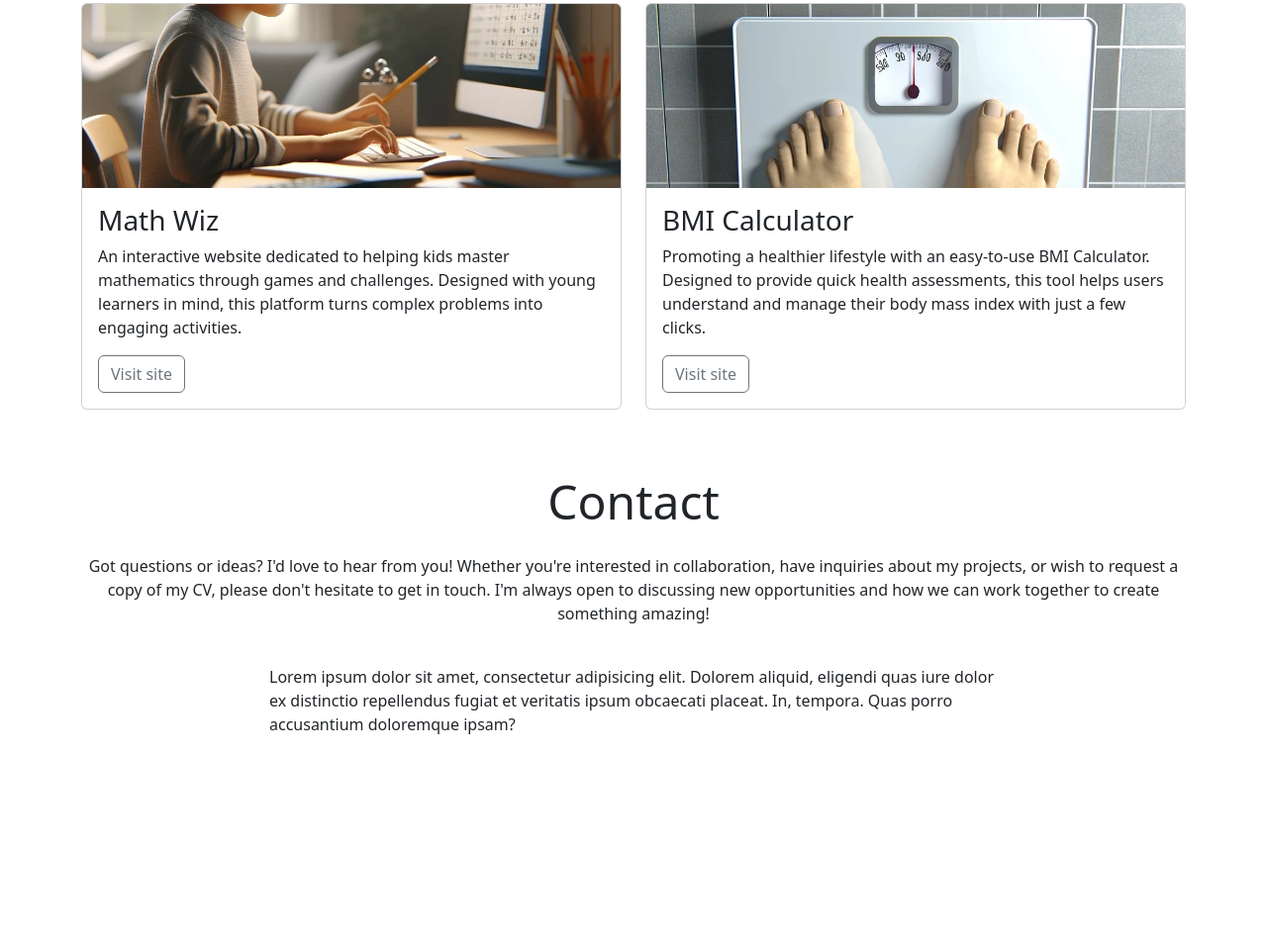
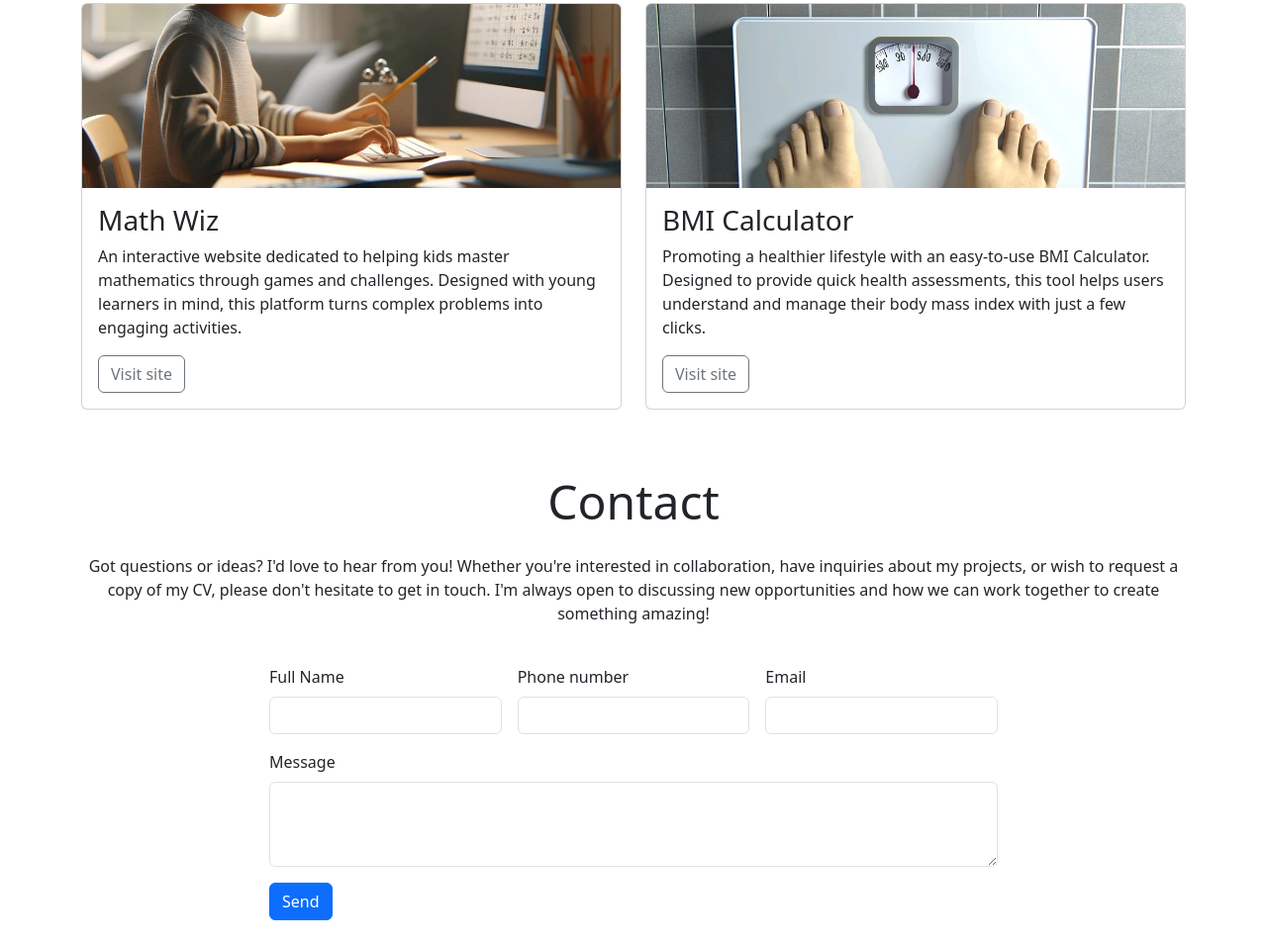
Before and after one commit to ElFalch/Portfolio, a plain HTML site: page index.html in a window 1280 px wide. Shown: the part 1421-2375 px from the top of the page at 99% size. Before the commit the page ends 2165 px from the top, so only its background shows below. Drawn offline with nearby package versions, Linux system fonts and the light colour scheme.

Commit message:
added contact from

```diff
--- a/index.html
+++ b/index.html
@@ -188,12 +188,33 @@
                     touch. I'm always open to discussing new opportunities and how we
                     can work together to create something amazing!</p>
             </div>
-            <div class="col-12 col-md-10 col-lg-8">
-                Lorem ipsum dolor sit amet, consectetur adipisicing elit. Dolorem aliquid, eligendi quas iure dolor ex distinctio repellendus fugiat et veritatis ipsum obcaecati placeat. In, tempora. Quas porro accusantium doloremque ipsam?
-
+            <div class="col-12 col-md-10 col-lg-8 mb-4">
+                <!-- Add your form here -->
+                <form class="row g-3">
+                    <div class="col-lg-4">
+                        <label for="full-name" class="form-label">Full Name</label>
+                        <input type="text" class="form-control" id="full-name">
+                    </div>
+                    <div class="col-lg-4">
+                        <label for="phonenumber" class="form-label">Phone number</label>
+                        <input type="number" class="form-control" id="phonenumber">
+                    </div>
+                    <div class="col-lg-4">
+                        <label for="email" class="form-label">Email</label>
+                        <input type="email" class="form-control" id="email">
+                    </div>
+                    <div class="col-12">
+                        <label for="message" class="form-label">Message</label>
+                        <textarea class="form-control" id="message" rows="3"></textarea>
+                    </div>
+                    <div class="col-12">
+                        <button type="submit" class="btn btn-primary">Send</button>
+                    </div>
+                </form>
             </div>
         </div>
     </footer>
+
 
     <!-- Bootstrap JS Script-->
     <script src="https://cdn.jsdelivr.net/npm/bootstrap@5.3.3/dist/js/bootstrap.bundle.min.js"
```
